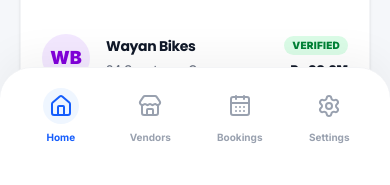
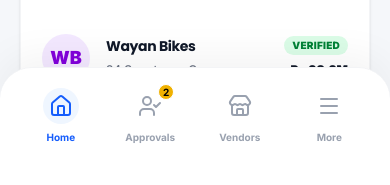
Before and after one commit to thebikerentalbali/thebikerentalbalinew, a Next.js app: page /admindashboard in a window 390 px wide. Shown: the part 659-844 px from the top of the page. Built offline with nearby package versions, Linux system fonts and the light colour scheme.

Commit message:
feat: separate approvals tab and implement mobile navigation dropdown

```diff
--- a/src/app/admindashboard/page.tsx
+++ b/src/app/admindashboard/page.tsx
@@ -1,13 +1,14 @@
 "use client"
 
 import { useState } from "react"
-import { Users, Bike, DollarSign, Settings, Bell, Search, Store, BarChart3, Home, ChevronRight, TrendingUp, CalendarDays, MoreVertical, Filter, ArrowUpRight, CheckCircle2, AlertCircle } from "lucide-react"
+import { Users, Bike, DollarSign, Settings, Bell, Search, Store, BarChart3, Home, ChevronRight, TrendingUp, CalendarDays, MoreVertical, Filter, ArrowUpRight, CheckCircle2, AlertCircle, Menu, UserCheck, MoreHorizontal } from "lucide-react"
 import Link from "next/link"
 
 export default function AdminDashboard() {
   const [activeTab, setActiveTab] = useState("home")
   const [expandedVendorId, setExpandedVendorId] = useState<number | null>(null)
   const [expandedVendorDetailsId, setExpandedVendorDetailsId] = useState<number | null>(null)
+  const [isMobileMenuOpen, setIsMobileMenuOpen] = useState(false)
 
   // Mock Data
   const mockPendingVendors = [
@@ -70,6 +71,11 @@
             <BarChart3 className="w-5 h-5" />
             <span className="font-bold text-[15px]">Overview</span>
           </button>
+          <button onClick={() => setActiveTab('approvals')} className={`w-full flex items-center gap-3 px-4 py-3.5 rounded-2xl transition-colors relative ${activeTab === 'approvals' ? 'bg-white/10 text-white shadow-sm shadow-white/5' : 'text-gray-400 hover:text-white hover:bg-white/5'}`}>
+            <UserCheck className="w-5 h-5" />
+            <span className="font-semibold text-[15px]">Approvals</span>
+            <span className="absolute right-4 bg-yellow-500 text-black text-[10px] font-bold px-2 py-0.5 rounded-full">{mockPendingVendors.length}</span>
+          </button>
           <button onClick={() => setActiveTab('vendors')} className={`w-full flex items-center gap-3 px-4 py-3.5 rounded-2xl transition-colors ${activeTab === 'vendors' ? 'bg-white/10 text-white shadow-sm shadow-white/5' : 'text-gray-400 hover:text-white hover:bg-white/5'}`}>
             <Store className="w-5 h-5" />
             <span className="font-semibold text-[15px]">Vendors</span>
@@ -122,6 +128,7 @@
             <div>
               <h1 className="text-xl md:text-3xl font-bold text-gray-900 leading-tight">
                 {activeTab === 'home' ? 'Platform Overview' :
+                 activeTab === 'approvals' ? 'Pending Approvals' :
                  activeTab === 'vendors' ? 'Vendors Management' :
                  activeTab === 'users' ? 'Users Management' :
                  activeTab === 'bookings' ? 'Platform Bookings' :
@@ -129,6 +136,7 @@
               </h1>
               <p className="text-xs font-medium text-gray-500 md:text-sm md:mt-1 hidden md:block">
                 {activeTab === 'home' ? 'System-wide metrics and performance' :
+                 activeTab === 'approvals' ? 'Review and manage vendor sign-up applications' :
                  activeTab === 'vendors' ? 'Manage and monitor all platform vendors' :
                  activeTab === 'users' ? 'Manage platform users and roles' :
                  activeTab === 'bookings' ? 'Global overview of all active and past bookings' : 'Configure system settings'}
@@ -313,15 +321,9 @@
           </div>
 
         </div>
-        ) : activeTab === 'vendors' ? (
-          <div className="p-5 md:px-8 md:pb-12 space-y-8 animate-in fade-in">
-            {/* Pending Approvals Section */}
+        ) : activeTab === 'approvals' ? (
+          <div className="p-5 md:px-8 md:pb-12 animate-in fade-in">
             <div className="space-y-4">
-              <h3 className="text-lg font-bold text-gray-900 flex items-center gap-2">
-                <span className="w-2.5 h-2.5 rounded-full bg-yellow-400"></span>
-                Pending Approvals
-                <span className="bg-gray-100 text-gray-600 text-xs px-2 py-0.5 rounded-full ml-2">{mockPendingVendors.length}</span>
-              </h3>
               <div className="grid grid-cols-1 lg:grid-cols-2 gap-4">
                 {mockPendingVendors.map(vendor => (
                   <div key={vendor.id} className="bg-white p-5 rounded-[24px] border border-gray-100 shadow-sm flex flex-col sm:flex-row sm:items-center justify-between gap-4 hover:border-gray-200 transition-colors">
@@ -348,9 +350,11 @@
                 ))}
               </div>
             </div>
-
+          </div>
+        ) : activeTab === 'vendors' ? (
+          <div className="p-5 md:px-8 md:pb-12 animate-in fade-in">
             {/* Active Vendors Grid */}
-            <div className="space-y-4 pt-4 border-t border-gray-100">
+            <div className="space-y-4">
               <h3 className="text-lg font-bold text-gray-900 flex items-center gap-2">
                 <span className="w-2.5 h-2.5 rounded-full bg-green-500"></span>
                 Active Vendors
@@ -562,35 +566,65 @@
         ========================================================================
       */}
       <nav className="md:hidden fixed bottom-0 left-0 right-0 bg-white border-t border-gray-100 z-50 rounded-t-[32px] shadow-[0_-10px_40px_rgba(0,0,0,0.05)]">
-        <div className="flex justify-around items-center pt-3 pb-8 px-4">
-          <button onClick={() => setActiveTab('home')} className={`flex flex-col items-center gap-1.5 p-2 transition-colors w-16 group ${activeTab === 'home' ? 'text-blue-600' : 'text-gray-400 hover:text-black'}`}>
+        <div className="flex justify-around items-center pt-3 pb-8 px-4 relative">
+          <button onClick={() => { setActiveTab('home'); setIsMobileMenuOpen(false); }} className={`flex flex-col items-center gap-1.5 p-2 transition-colors w-16 group ${activeTab === 'home' ? 'text-blue-600' : 'text-gray-400 hover:text-black'}`}>
             <div className={`${activeTab === 'home' ? 'bg-blue-50' : 'group-hover:bg-gray-50'} p-1.5 rounded-full transition-colors`}>
               <Home className="w-6 h-6" />
             </div>
             <span className="text-[10px] font-bold">Home</span>
           </button>
 
-          <button onClick={() => setActiveTab('vendors')} className={`flex flex-col items-center gap-1.5 p-2 transition-colors w-16 group ${activeTab === 'vendors' ? 'text-blue-600' : 'text-gray-400 hover:text-black'}`}>
+          <button onClick={() => { setActiveTab('approvals'); setIsMobileMenuOpen(false); }} className={`flex flex-col items-center gap-1.5 p-2 transition-colors w-16 group relative ${activeTab === 'approvals' ? 'text-blue-600' : 'text-gray-400 hover:text-black'}`}>
+            <div className={`${activeTab === 'approvals' ? 'bg-blue-50' : 'group-hover:bg-gray-50'} p-1.5 rounded-full transition-colors`}>
+              <UserCheck className="w-6 h-6" />
+            </div>
+            <span className="text-[10px] font-bold">Approvals</span>
+            {mockPendingVendors.length > 0 && (
+              <span className="absolute top-1 right-2 bg-yellow-500 text-black text-[10px] font-bold w-4 h-4 flex items-center justify-center rounded-full border border-white">
+                {mockPendingVendors.length}
+              </span>
+            )}
+          </button>
+
+          <button onClick={() => { setActiveTab('vendors'); setIsMobileMenuOpen(false); }} className={`flex flex-col items-center gap-1.5 p-2 transition-colors w-16 group ${activeTab === 'vendors' ? 'text-blue-600' : 'text-gray-400 hover:text-black'}`}>
             <div className={`${activeTab === 'vendors' ? 'bg-blue-50' : 'group-hover:bg-gray-50'} p-1.5 rounded-full transition-colors`}>
               <Store className="w-6 h-6" />
             </div>
             <span className="text-[10px] font-bold">Vendors</span>
           </button>
 
-
-          <button onClick={() => setActiveTab('bookings')} className={`flex flex-col items-center gap-1.5 p-2 transition-colors w-16 group ${activeTab === 'bookings' ? 'text-blue-600' : 'text-gray-400 hover:text-black'}`}>
-            <div className={`${activeTab === 'bookings' ? 'bg-blue-50' : 'group-hover:bg-gray-50'} p-1.5 rounded-full transition-colors`}>
-              <CalendarDays className="w-6 h-6" />
+          <button onClick={() => setIsMobileMenuOpen(!isMobileMenuOpen)} className={`flex flex-col items-center gap-1.5 p-2 transition-colors w-16 group ${isMobileMenuOpen ? 'text-blue-600' : 'text-gray-400 hover:text-black'}`}>
+            <div className={`${isMobileMenuOpen ? 'bg-blue-50' : 'group-hover:bg-gray-50'} p-1.5 rounded-full transition-colors`}>
+              <Menu className="w-6 h-6" />
             </div>
-            <span className="text-[10px] font-bold">Bookings</span>
+            <span className="text-[10px] font-bold">More</span>
           </button>
 
-          <button onClick={() => setActiveTab('settings')} className={`flex flex-col items-center gap-1.5 p-2 transition-colors w-16 group ${activeTab === 'settings' ? 'text-blue-600' : 'text-gray-400 hover:text-black'}`}>
-            <div className={`${activeTab === 'settings' ? 'bg-blue-50' : 'group-hover:bg-gray-50'} p-1.5 rounded-full transition-colors`}>
-              <Settings className="w-6 h-6" />
+          {/* Mobile Dropdown Menu */}
+          {isMobileMenuOpen && (
+            <div className="absolute bottom-full right-4 mb-2 bg-white rounded-2xl shadow-xl border border-gray-100 overflow-hidden w-48 animate-in slide-in-from-bottom-2 fade-in">
+              <div className="flex flex-col">
+                <button
+                  onClick={() => { setActiveTab('bookings'); setIsMobileMenuOpen(false); }}
+                  className={`flex items-center gap-3 px-4 py-3 text-sm font-bold transition-colors ${activeTab === 'bookings' ? 'bg-blue-50 text-blue-600' : 'text-gray-700 hover:bg-gray-50'}`}
+                >
+                  <CalendarDays className="w-4 h-4" /> Bookings
+                </button>
+                <button
+                  onClick={() => { setActiveTab('revenue'); setIsMobileMenuOpen(false); }}
+                  className={`flex items-center gap-3 px-4 py-3 text-sm font-bold transition-colors ${activeTab === 'revenue' ? 'bg-blue-50 text-blue-600' : 'text-gray-700 hover:bg-gray-50'}`}
+                >
+                  <DollarSign className="w-4 h-4" /> Revenue
+                </button>
+                <button
+                  onClick={() => { setActiveTab('settings'); setIsMobileMenuOpen(false); }}
+                  className={`flex items-center gap-3 px-4 py-3 text-sm font-bold transition-colors border-t border-gray-50 ${activeTab === 'settings' ? 'bg-blue-50 text-blue-600' : 'text-gray-700 hover:bg-gray-50'}`}
+                >
+                  <Settings className="w-4 h-4" /> Settings
+                </button>
+              </div>
             </div>
-            <span className="text-[10px] font-bold">Settings</span>
-          </button>
+          )}
         </div>
       </nav>
     </div>
```
